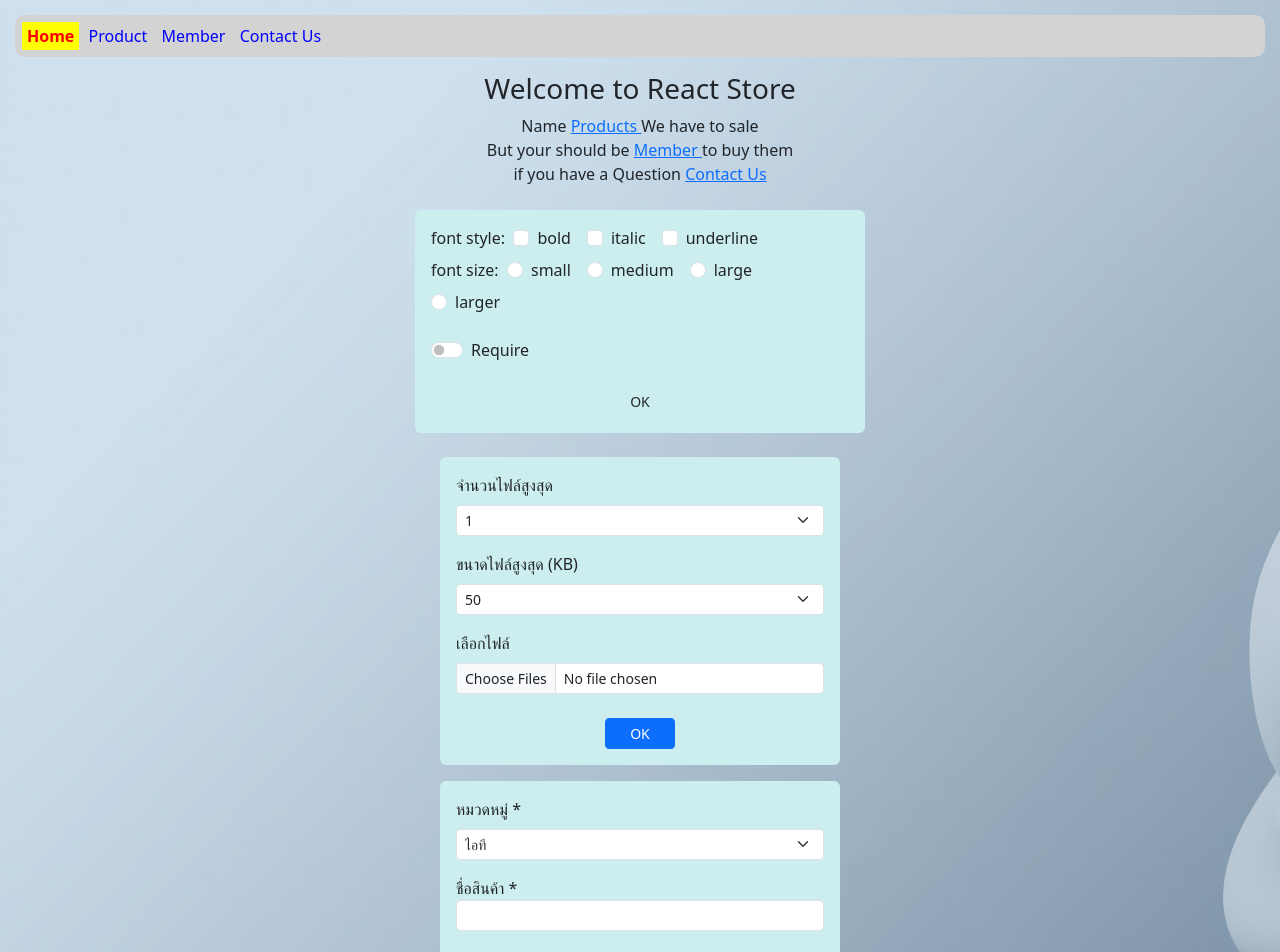
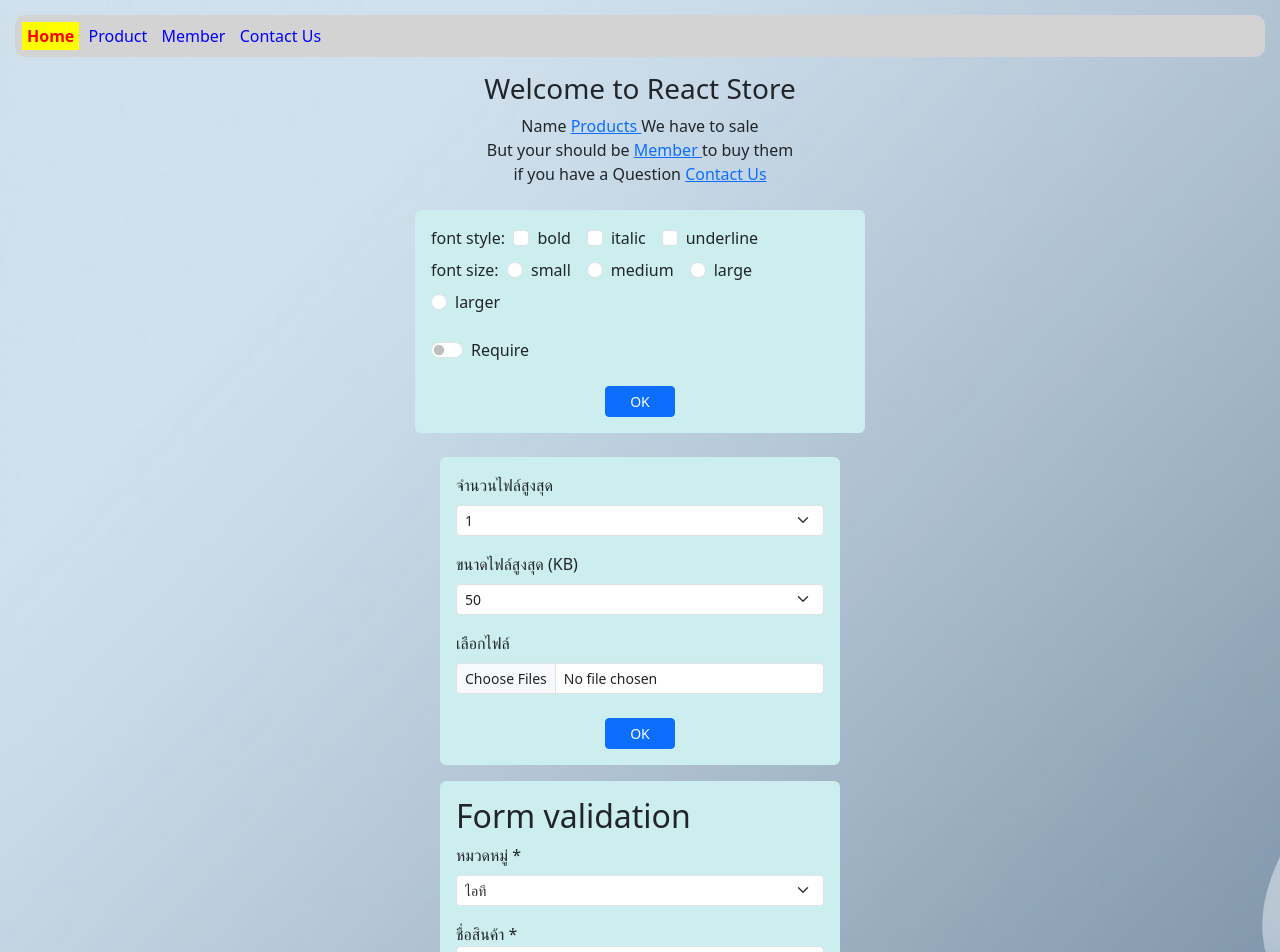
Before and after one commit to s6503052412161/app1, a React (Create React App) app: page / in a window 1280 px wide. Shown: the top 952 px of the page. Built offline with nearby package versions, Linux system fonts and the light colour scheme; the HTML template or start-up script is replaced by a standard one.

Commit message:
update a little bit
update a little bit

```diff
--- a/src/Component/form-check.js
+++ b/src/Component/form-check.js
@@ -93,10 +93,10 @@ export default function FormCheck() {
             Require
           </label>
         </div>
-        <div className="text-center mt-4 btn-primary">
+        <div className="text-center mt-4 ">
           <button
             type="button"
-            className="btn btn-sm px-4"
+            className="btn btn-sm px-4 btn-primary"
             onClick={onClickButton}
           >
             OK
--- a/src/Component/form-validation.js
+++ b/src/Component/form-validation.js
@@ -37,7 +37,7 @@ export default function FormValidation() {
     return (
         <div className="mt-3 mb-5 mx-auto p-3 rounded"
             style={{ width:'400px', background:'#cee'}}>
-
+            <h2>Form validation</h2>
         <form onSubmit={handleSubmit(onSubmitForm)}>
             {
             <div className="form-group mb-3">
```
